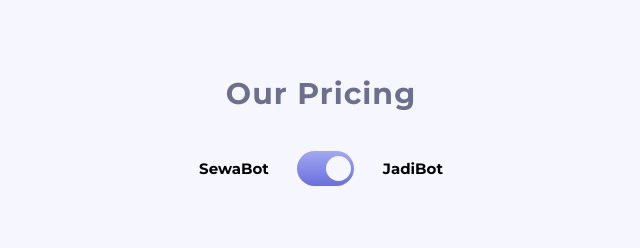
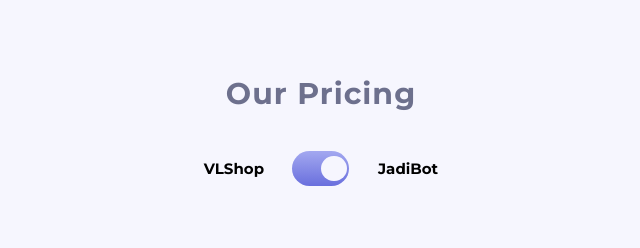
Before and after one commit to VynaaValerie/pricing.io, a plain HTML site: page index.html in a window 1280 px wide. Shown: the top 248 px of the page, 319-959 px from the left. Drawn offline with Linux system fonts and the light colour scheme.

Commit message:
index.html

```diff
--- a/index.html
+++ b/index.html
@@ -16,7 +16,7 @@
   <header>
     <h1> Our Pricing</h1>
     <nav>
-      <p>SewaBot</p>
+      <p>VLShop</p>
       <button class="toggle-area monthly">
         <div class="toggle-btn"></div>
       </button>
```
